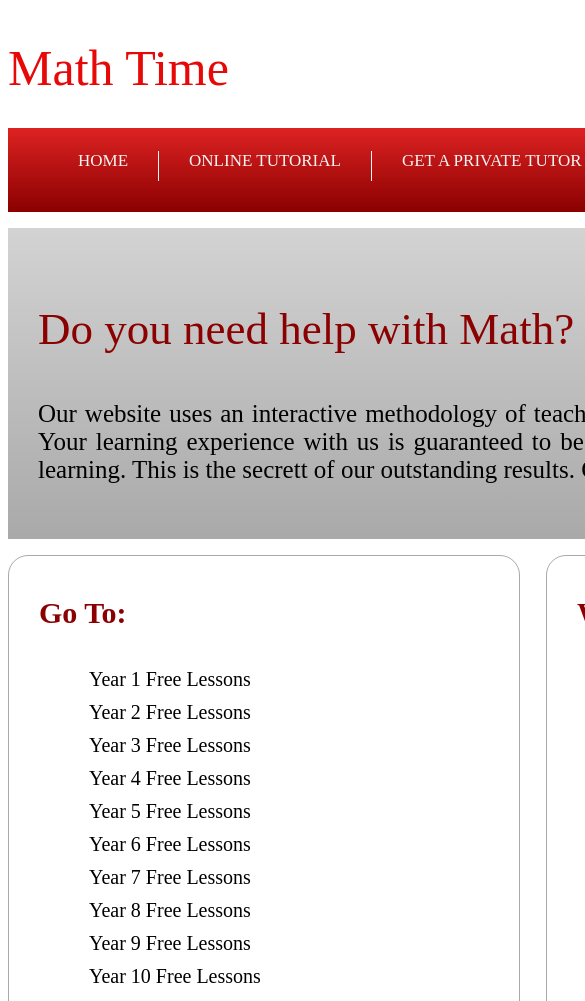
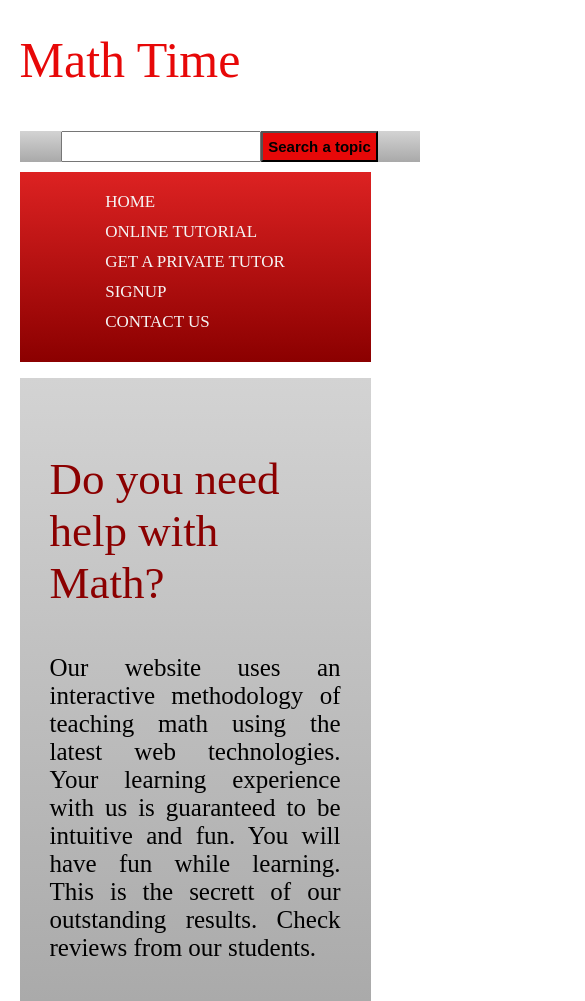
Before and after one commit to Itzbrandonlee/mathwebsite, a plain HTML site: page index.html in a window 390 px wide. Shown: the top 1001 px of the page, 585 px wide, since content can reach past the window. Drawn offline with Linux system fonts and the light colour scheme.

Commit message:
math website responsive with flexbox

```diff
--- a/index.html
+++ b/index.html
@@ -26,18 +26,18 @@
                 </div>
             </div>
             <div id="menu">
-                <ul>
-                    <li><a href="#">Home</a></li>
-                    <li><a href="#">Online Tutorial</a></li>
-                    <li><a href="#">Get a Private Tutor</a></li>
-                    <li><a href="#">Signup</a></li>
-                    <li><a href="#">Contact Us</a></li>
-                </ul>
+                    <a href="#">Home</a>
+                    <a href="#">Online Tutorial</a>
+                    <a href="#">Get a Private Tutor</a>
+                    <a href="#">Signup</a>
+                    <a href="#">Contact Us</a>
             </div>
             <div id="introduction">
                 <h3>Do you need help with Math?</h3>
                 <p>Our website uses an interactive methodology of teaching math using the latest web technologies. Your learning experience with us is guaranteed to be intuitive and fun. You will have fun while learning. This is the secrett of our outstanding results. Check reviews from our students.</p>
             </div>
+            <div class="sidebars">
+                <div class="sidebarWrapper">
                     <div id="leftsidebar" class="sidebar">
                         <h3>Go To:</h3>
                         <ul>
@@ -53,6 +53,8 @@
                             <li><a href="#">Year 10 Free Lessons</a></li>
                         </ul>
                     </div>
+                </div>
+                <div class="sidebarWrapper">
                     <div id="rightsidebar" class="sidebar">
                         <h3>Why Us?</h3>
                         <ul>
@@ -63,6 +65,8 @@
                             <li><a href="">Learn at your own pace</a></li>
                             <li><a href="">Complete curriculum</a></li>
                         </ul>
+                    </div>
+                </div>
             </div>
             <div class="clear">
 
--- a/style.css
+++ b/style.css
@@ -1,8 +1,14 @@
 body{
     font: Arial, Helvetica, sans-serif;
+    margin: 0;
+    padding: 0;
+}
+
+* {
+    box-sizing: border-box;
 }
 #container {
-    width: 1050px;
+    width: 90%;
     margin: 0 auto;
 }
 
@@ -14,15 +20,18 @@ h1 a{
 }
 
 #searchbox {
-    float: right;
+    /* float: right; */
+    flex: 50%;
     background: linear-gradient(lightgray, darkgrey);
     -webkit-background: linear-gradient(lightgray, darkgrey);
     -o-background: linear-gradient(lightgray, darkgrey);
     -moz-background: linear-gradient(lightgray, darkgrey);
-    width: 400px;
-    height: 50px;
-    padding: 20px 20px 0 20px;
+    min-width: 400px;
+    /* padding: 20px; */
     margin-top: 20px;
+    display: flex;
+    justify-content: center;
+    align-items: center;
 }
 
 .text {
@@ -42,38 +51,40 @@ h1 a{
     font-size: 15px;
 }
 #header {
-    height: 100px;
+    /* height: 100px; */
     padding: 10px 0;
+    display: flex;
+    flex-wrap: wrap;
 }
 #brand {
-    float: left;
+    /* float: left; */
+    flex: 50%;
+
 }
 
 .clear {
     clear: both;
 }
 
-ul {
-    list-style: none;
-}
 
-#menu ul li {
-    float: left;
+#menu a {
+    /* float: left; */
     padding: 0 30px;
     height: 30px;
     border-right: 1px solid whitesmoke;
 }
 
 #menu {
-    height: 70px;
     background: linear-gradient(rgb(221, 34, 34), darkred);
     -webkit-background: linear-gradient(rgb(221, 34, 34), darkred);
     -o-background: linear-gradient(rgb(221, 34, 34), darkred);
     -moz-background: linear-gradient(rgb(221, 34, 34), darkred);
-    padding: 7px 0;
+    padding: 20px 0;
+    display: flex;
+    flex-wrap: wrap;
 }
 
-#menu ul li a {
+#menu a {
     text-decoration: none;
     text-transform: uppercase;
     font-size: 17px;
@@ -87,13 +98,23 @@ ul {
 
 }
 
-#menu ul li a:hover, #menu ul li a.active{
+#menu a:hover, #menu a.active{
     font-size: 20px;
     font-weight: bold;
     color:aliceblue
 }
 
-#menu ul li:last-child {
+@media screen and (max-width: 700px){
+    #menu{
+        flex-direction: column;
+        align-content: center;
+    }
+    #menu a {
+        border-right: none;
+    }
+}
+
+#menu a:last-child {
     border-right: none;
 }
 
@@ -118,11 +139,12 @@ ul {
 }
 
 .sidebar {
-    height: 500px;
-    width: 450px;
+    height: 100%;
+    width: 100%;
     border: 1px solid darkgray;
     border-radius: 20px;
     padding: 10px 30px;
+
 }
 
 .sidebar h3{
@@ -160,15 +182,24 @@ ul {
     padding-top: 8px;
 
 }
-#leftsidebar {
+/* #leftsidebar {
     float: left;
 
 }
 
 #rightsidebar{
     float: right;
+} */
+
+.sidebars {
+    display: flex;
+    flex-wrap: wrap;
 }
 
+.sidebarWrapper {
+    flex: 50%;
+    padding: 10px;
+}
 .footer {
     height: 60px;
     background: linear-gradient(rgb(221, 34, 34), darkred);
```
Lines whose indentation alone changed are shown as unchanged.
